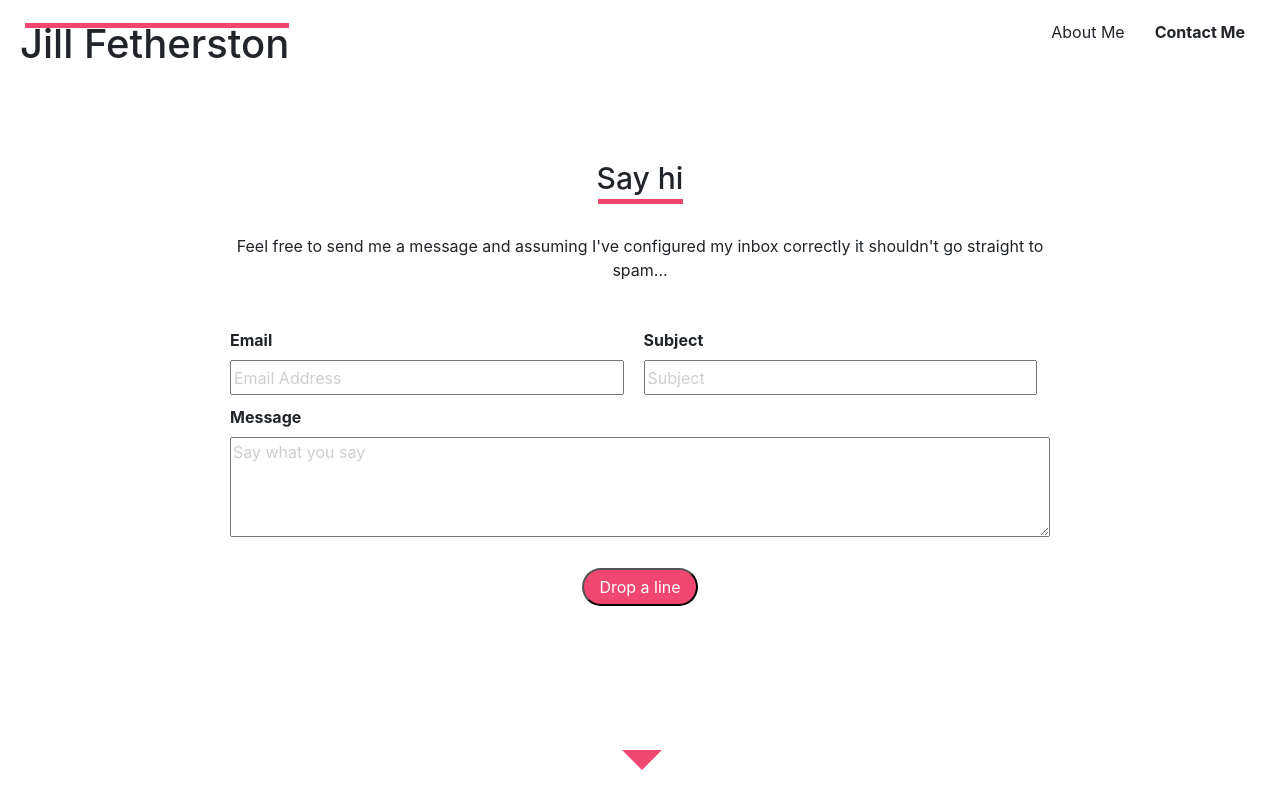
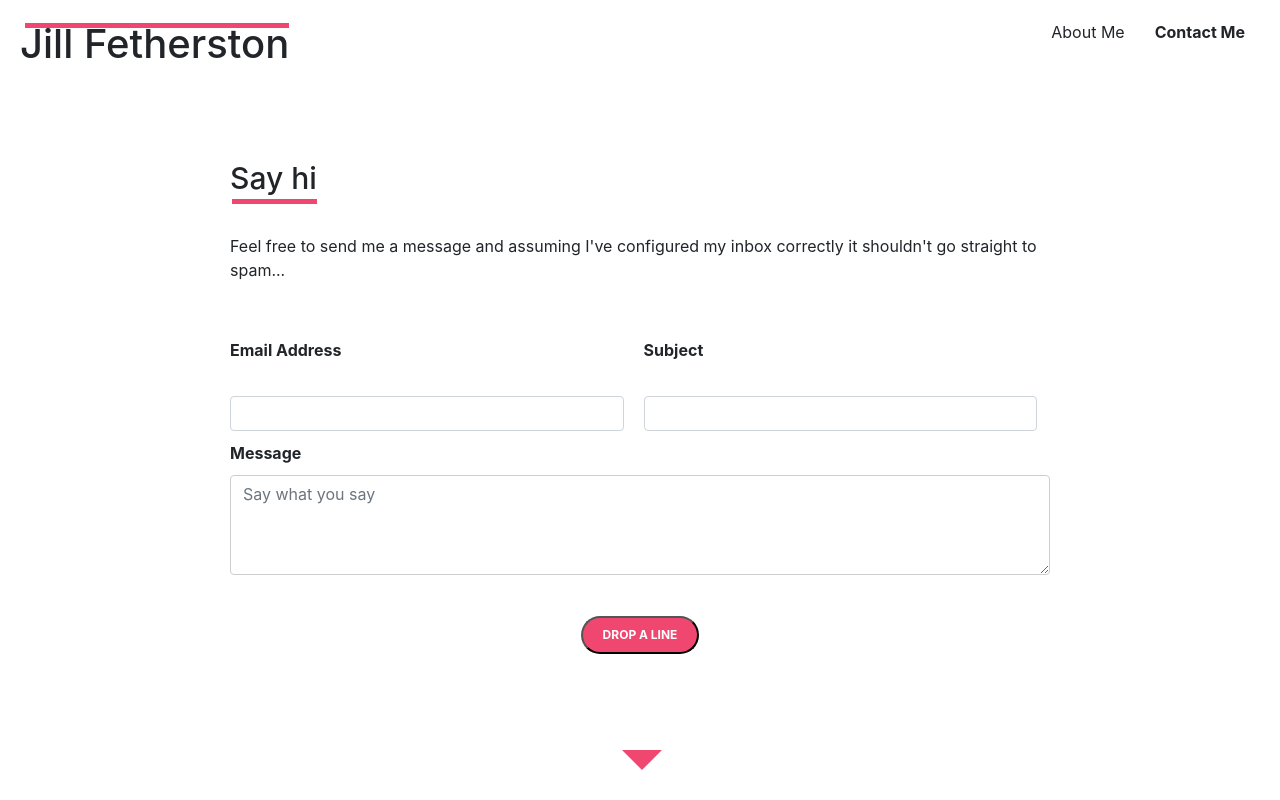
Before and after one commit to 12Noone/jfetherston-dot-com, a React app in the folder react-ui/: page / in a window 1280 px wide. Both pictures are taken after a click on the item "Contact Me". Shown: the top 800 px of the page. Built offline with nearby package versions, Linux system fonts and the light colour scheme.

Commit message:
injected form components and validations for the form :eyes:

```diff
--- a/react-ui/src/components/ContactForm.jsx
+++ b/react-ui/src/components/ContactForm.jsx
@@ -3,6 +3,8 @@ import { Field, reduxForm } from 'redux-form'
 import { connect } from 'react-redux';
 import { submitMessage } from '../actions/formActions';
 import '../stylesheets/ContactForm.less';
+import * as Validate from './Validations'
+import { renderField, RenderTextareaField } from './formElements';
 
 class ContactForm extends Component {
 
@@ -14,23 +16,25 @@ class ContactForm extends Component {
           <form onSubmit={handleSubmit} className="form">
             <div className="bi-column column">
               <div className="form-element">
-                <label className="form-label" htmlFor="message">Email</label>
+                <label className="form-label" htmlFor="message">Email Address</label>
                 <Field
                   name='email'
-                  component='input'
+                  component={renderField}
                   type='email'
-                  label='Email Address'
                   placeholder='Email Address'
+                  required
+                  validate={[Validate.REQUIRED, Validate.EMAIL]}
                 />
               </div>
               <div className="form-element">
                 <label className="form-label" htmlFor="message">Subject</label>
                 <Field
                   name='subject'
-                  component='input'
+                  component={renderField}
                   type='text'
-                  label='subject'
                   placeholder='Subject'
+                  validate={[Validate.REQUIRED, Validate.MAX_LENGTH_100]}
+                  required
                 />
               </div>
             </div>
@@ -39,10 +43,11 @@ class ContactForm extends Component {
                 <label className="form-label" htmlFor="message">Message</label>
                 <Field
                   name='message'
-                  component='textarea'
+                  component={RenderTextareaField}
                   type='text'
-                  label='Message'
                   placeholder='Say what you say'
+                  validate={[Validate.REQUIRED, Validate.MAX_LENGTH_1000]}
+                  required
                 />
               </div>
             </div>
--- a/react-ui/src/components/Menu.js
+++ b/react-ui/src/components/Menu.js
@@ -11,7 +11,7 @@ class Menu extends Component {
       <div className="menu-container">
         <div className="heading">
           <h1 className="d-none d-sm-block">Jill Fetherston</h1>
-          <h1 className="d-block d-sm-none">Jill F.</h1>
+          <h1 className="d-block d-sm-none mobile-jill">Jill F<span className="period" /></h1>
         </div>
         <div className="nav-container">
           <ul className="inline-list">
--- /dev/null
+++ b/react-ui/src/components/Validations.js
@@ -0,0 +1,15 @@
+export const REQUIRED = (value) => {
+  if (typeof value === 'string') {
+    return value && value.trim() ? undefined : 'Required';
+  }
+  return value ? undefined : 'Required';
+};
+
+const EMAIL_REGEX = /^[a-zA-Z0-9.!#$%&'*+/=?^_`{|}~-]+@[a-zA-Z0-9](?:[a-zA-Z0-9-]{0,61}[a-zA-Z0-9])?(?:\.[a-zA-Z0-9](?:[a-zA-Z0-9-]{0,61}[a-zA-Z0-9])?)+$/;
+
+export const EMAIL = value => (value && !EMAIL_REGEX.test(value) ? 'Real email, please' : undefined);
+
+const maxLength = max => value => (value && value.length > max ? `Must be ${max} characters or less` : undefined);
+
+export const MAX_LENGTH_100 = maxLength(100);
+export const MAX_LENGTH_1000 = maxLength(1000);
--- /dev/null
+++ b/react-ui/src/components/formElements.js
@@ -0,0 +1,37 @@
+import React from 'react';
+
+export const renderField = ({ input, label, type, meta: { touched, error, warning } }) => (
+  <div>
+    <label className="control-label">{label}</label>
+    <div>
+      <input {...input} placeholder={label} type={type} className="form-control" />
+      {touched && ((error && <span className="error">{error}</span>) || (warning && <span>{warning}</span>))}
+    </div>
+  </div>
+)
+
+
+export function RenderTextareaField({ input, label, id, rows, cols, required, placeholder, disabled, meta: { touched, error }, className, wrap, onKeyDown }) {
+  return (
+    <div className={`${className} ${touched && error ? 'form-group has-error' : 'form-group'}`}>
+      {label && (
+        <label htmlFor={id}>{label} {required && <span className="text-danger danger-asterisk">*</span>}</label>
+      )}
+      <textarea
+        {...input}
+        className="form-control"
+        id={id}
+        rows={rows}
+        cols={cols}
+        placeholder={placeholder}
+        disabled={disabled}
+        onKeyDown={onKeyDown}
+        wrap={wrap}
+        style={{ verticalAlign: 'top' }}
+      />
+      {touched && error && (
+        <span className="error">{error}</span>
+      )}
+    </div>
+  );
+}
--- a/react-ui/src/stylesheets/ContactForm.less
+++ b/react-ui/src/stylesheets/ContactForm.less
@@ -1,10 +1,12 @@
 @import './common.less';
 
 #form-container {
-  padding: 0 90px;
   max-width: 1000px;
   margin: auto;
   width: 100%;
+  @media (min-width: 767px) {
+    padding: 0 90px;
+  }
   .form {
     width: 100%;
     .column {
@@ -35,24 +37,33 @@
         textarea[type='text']:focus::-webkit-input-placeholder  {
           opacity: 0;
         }
+        .form-label {
+          margin: 10px 0;
+          font-weight: bold;
+          display: block;
+        }
       }
     }
     .bi-column {
       width: 100%;
       .form-element {
-        width: 48%;
-        display: inline-block;
-        margin-right: 20px;
+        width: 100%;
+        display: block;
+        @media(min-width: 767px) {
+          display: inline-block;
+          margin-right: 20px;
+          width: 48%;
+
+        }
         &:last-child {
           margin-right: 0;
-        }
-        .form-label {
-          font-weight: bold;
-          display: block;
         }
         input {
           width: 100%;
           height: 35px;
+          @media (max-width: 767px) {
+            border: 1px solid @gray;
+          }
           &:focus {
             border: 1px solid @pink;
           }
@@ -63,14 +74,10 @@
       width: 100%;
       .form-element {
         width: 100%;
-        .form-label {
-          margin-top: 10px;
-          font-weight: bold;
-          display: block;
-        }
         textarea {
           width: 100%;
           height: 100px;
+          border: 1px solid @gray;
           &:focus {
             border: 1px solid @pink;
           }
@@ -80,11 +87,14 @@
     .submit-btn {
       cursor: pointer;
       background-color: @pink;
-      padding: 5px 15px;
+      padding: 8px 20px;
       border-radius: 25px;
       color: @white;
       transition: .5s background-color ease;
       margin-top: 25px;
+      text-transform: uppercase;
+      font-size: 12px;
+      font-weight: bold;
       &:hover {
         background-color: @pink-hover;
       }
--- a/react-ui/src/stylesheets/InfoPanel.less
+++ b/react-ui/src/stylesheets/InfoPanel.less
@@ -2,15 +2,20 @@
 
 .hero-container {
   .panel-container {
-    height: 95vh;
-    min-height: 575px;
+    height: 100vh;
+    @media (min-width: 767px) {
+      height: 95vh;
+      min-height: 575px;
+
+    }
     .panel-copy {
       max-width: 1000px;
       text-align: center;
       padding: 110px 30px 30px 30px;
-      @media (min-width: 762px) {
+      @media (min-width: 767px) {
         padding: 110px 90px 30px 90px;
         margin: auto;
+        text-align: left;
       }
       .panel-subheading {
         font-size: 18px;
--- a/react-ui/src/stylesheets/Menu.less
+++ b/react-ui/src/stylesheets/Menu.less
@@ -8,9 +8,26 @@
   padding: 20px;
   z-index: 1;
   .heading {
+    &:after {
+      @media (max-width: 576px) {
+        content: none;
+      }
+    }
     text-align: left;
     h1 {
       display: inline;
+      .period {
+        position: relative;
+        &:after {
+          height: 8px;
+          width: 8px;
+          background-color: @pink;
+          position: absolute;
+          content: '';
+          border-radius: 50%;
+          bottom: 7px;
+        }
+      }
     }
   }
   .nav-container {
@@ -25,6 +42,7 @@
           font-weight: 700;
         }
         &:after {
+          @media (min-width: 767px) {
             content: '';
             position: absolute;
             height: 5px;
@@ -34,6 +52,7 @@
             background-color: @pink;
             transition: width .5s ease;
           }
+        }
         &:hover::after {
           width: 100%;
         }
```
Lines whose indentation alone changed are shown as unchanged.
